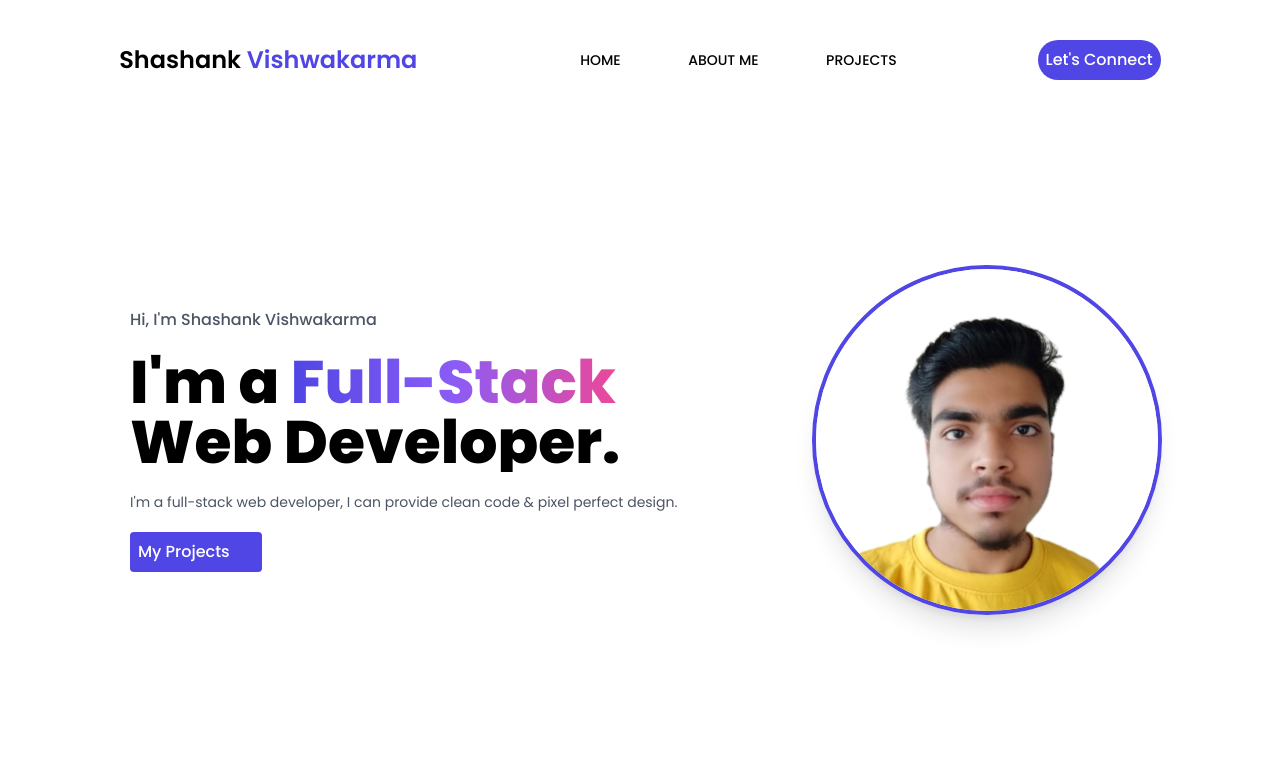
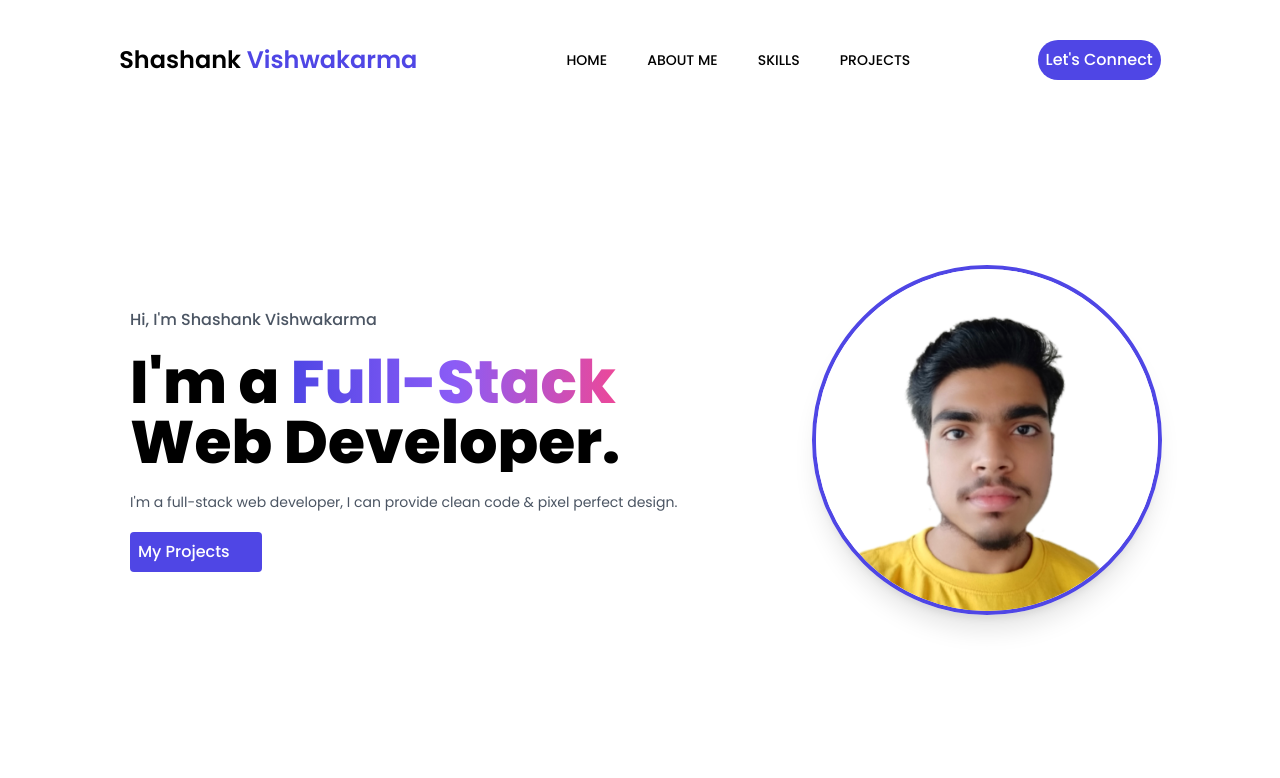
Before and after one commit to shashankvish0010/portfolio, a React (Vite) app in the folder portfolio/: page / in a window 1280 px wide. Shown: the top 778 px of the page. Built offline with nearby package versions, Linux system fonts and the light colour scheme; some icons are missing.

Commit message:
Added: id to section scroll feature header

```diff
--- a/portfolio/src/components/Header.tsx
+++ b/portfolio/src/components/Header.tsx
@@ -1,18 +1,27 @@
 import React from 'react'
 
 const Header: React.FC = () => {
+  const scrollToSection = (sectionId: string) => {
+    if(sectionId){
+      const section = document.getElementById(sectionId);
+      if(section){
+        section.scrollIntoView({behavior: 'smooth'})
+      }
+    }
+  }
   return (
     <div className='h-[15vh] w-screen p-3 flex flex-row justify-evenly items-center'>
       <div className='text-2xl logo h-max w-[25vw]'>
         <h1>Shashank <span className='text-indigo-600'>Vishwakarma</span></h1>
       </div>
       <ul className='h-max uppercase w-[30vw] header_list hidden md:flex flex-row justify-around items-center text-sm'>
-        <li className='hover:text-indigo-600 hover:-translate-y-1 transition cursor-pointer'>Home</li>
-        <li className='hover:text-indigo-600 hover:-translate-y-1 transition cursor-pointer'>About Me</li>
-        <li className='hover:text-indigo-600 hover:-translate-y-1 transition cursor-pointer'>Projects</li>
+        <li onClick={()=>scrollToSection('home')} className='hover:text-indigo-600 hover:-translate-y-1 transition cursor-pointer'>Home</li>
+        <li onClick={()=>scrollToSection('about')} className='hover:text-indigo-600 hover:-translate-y-1 transition cursor-pointer'>About Me</li>
+        <li onClick={()=>scrollToSection('skills')} className='hover:text-indigo-600 hover:-translate-y-1 transition cursor-pointer'>Skills</li>
+        <li  className='hover:text-indigo-600 hover:-translate-y-1 transition cursor-pointer'>Projects</li>
       </ul>
       <div className='h-max w-max'>
-        <button className='header_list bg-indigo-600 text-white p-2 rounded-full'>Let's Connect</button>
+        <button onClick={()=>scrollToSection('connect')} className='header_list bg-indigo-600 text-white p-2 rounded-full'>Let's Connect</button>
       </div>
     </div>
   )
```
